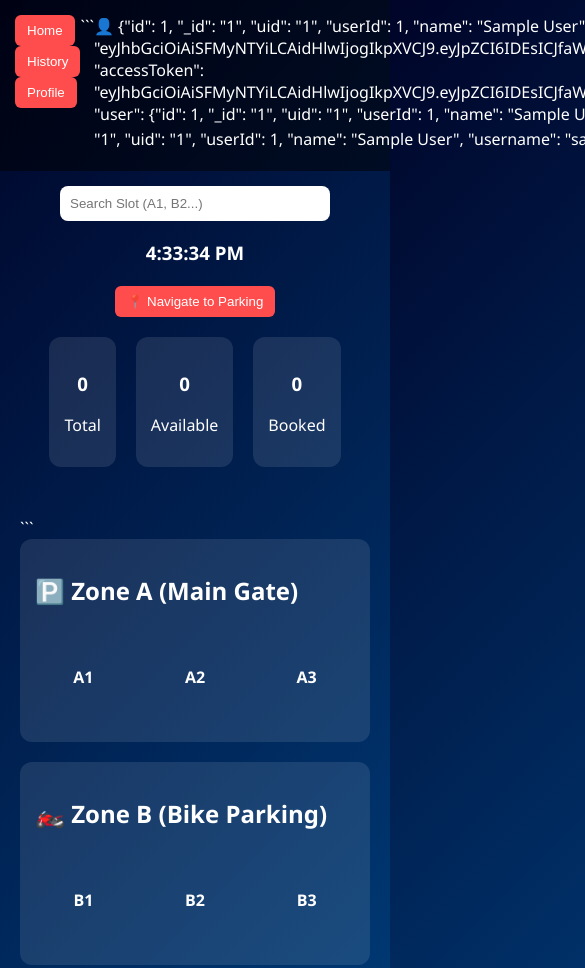
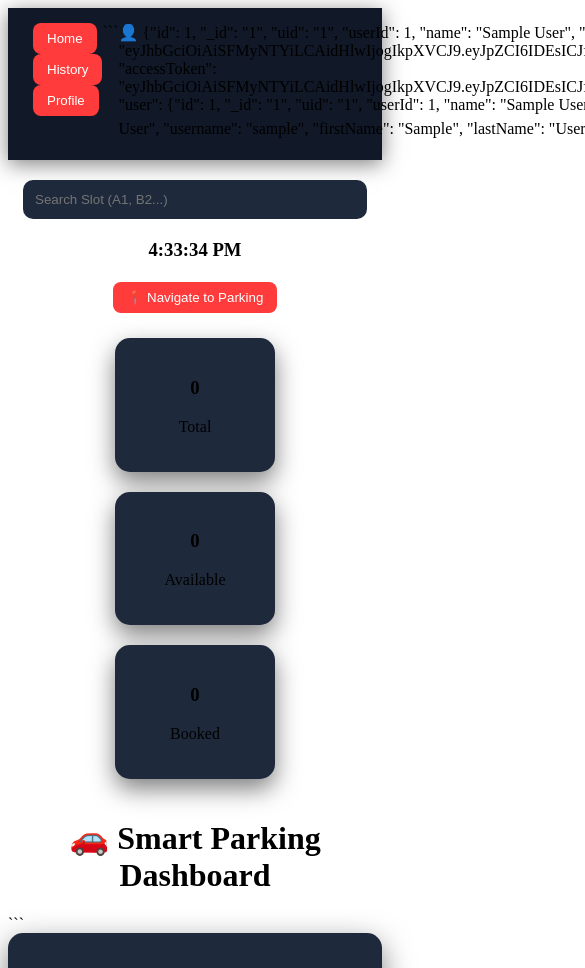
Before and after one commit to lalishsk119-crypto/parking-app, a website: page public/index.html in a window 390 px wide. Shown: the top 968 px of the page, 585 px wide, since content can reach past the window. Drawn offline with Linux system fonts and the light colour scheme; some packages are replaced by stand-ins of ours; no server answers; sample sign-in values are in the browser's storage.

Commit message:
🔥 upgraded UI to RedBus style

````diff
--- a/public/index.html
+++ b/public/index.html
@@ -6,104 +6,158 @@
 <meta name="viewport" content="width=device-width, initial-scale=1.0">
 
 <style>
+<style>
+
+/* 🌌 GLOBAL */
 body {
     margin: 0;
-    font-family: 'Segoe UI', sans-serif;
-    background: linear-gradient(135deg, #000428, #004e92);
+    font-family: 'Poppins', sans-serif;
+    background: #0f172a;
     color: white;
 }
 
-/* NAVBAR */
+/* 🔥 NAVBAR */
 .navbar {
     display: flex;
     justify-content: space-between;
-    padding: 15px;
-    background: rgba(0,0,0,0.5);
+    padding: 15px 25px;
+    background: #111827;
+    box-shadow: 0 4px 20px rgba(0,0,0,0.5);
 }
 
 button {
-    padding: 8px 12px;
+    background: #ff3b3b;
     border: none;
-    background: #ff4d4d;
+    padding: 8px 14px;
     color: white;
-    border-radius: 6px;
+    border-radius: 8px;
     cursor: pointer;
+    transition: 0.2s;
 }
 
-/* SEARCH */
+button:hover {
+    transform: scale(1.05);
+}
+
+/* 🔍 SEARCH */
 .search-box {
-    text-align: center;
-    margin-top: 15px;
+    display: flex;
+    justify-content: center;
+    margin-top: 20px;
 }
 
 .search-box input {
-    padding: 10px;
-    width: 250px;
-    border-radius: 8px;
+    width: 320px;
+    padding: 12px;
+    border-radius: 10px;
     border: none;
+    background: #1e293b;
+    color: white;
 }
 
-/* INFO */
+/* ⏰ TOP INFO */
 .top-info {
     text-align: center;
-    margin-top: 10px;
+    margin-top: 20px;
 }
 
-/* DASHBOARD */
+/* 📊 DASHBOARD CARDS */
 .dashboard {
     display: flex;
     justify-content: center;
     gap: 20px;
-    margin-top: 20px;
+    margin-top: 25px;
 }
 
 .card {
-    background: rgba(255,255,255,0.1);
-    padding: 15px;
-    border-radius: 12px;
+    background: #1e293b;
+    padding: 20px;
+    border-radius: 15px;
+    width: 120px;
     text-align: center;
+    box-shadow: 0 10px 25px rgba(0,0,0,0.5);
 }
 
-/* ZONES */
+/* 🚗 ZONES */
 .parking-zones {
-    margin-top: 30px;
-    padding: 20px;
+    max-width: 900px;
+    margin: 40px auto;
 }
 
 .zone {
-    background: rgba(255,255,255,0.1);
-    padding: 15px;
-    margin-bottom: 20px;
-    border-radius: 12px;
+    background: #1e293b;
+    padding: 20px;
+    margin-bottom: 25px;
+    border-radius: 15px;
+    box-shadow: 0 10px 30px rgba(0,0,0,0.5);
 }
 
+.zone h2 {
+    margin-bottom: 15px;
+}
+
+/* 🧱 SLOT GRID */
 .zone-slots {
     display: flex;
     gap: 15px;
 }
 
+/* 🟢🔴 SLOT STYLE */
 .slot {
     height: 100px;
     width: 100px;
-    border-radius: 10px;
+    border-radius: 12px;
     display: flex;
     justify-content: center;
     align-items: center;
     font-weight: bold;
     cursor: pointer;
+    transition: 0.3s;
 }
 
-.available { background: green; }
-.booked { background: red; }
+.slot:hover {
+    transform: translateY(-5px);
+}
 
-/* MAP */
+/* COLORS */
+.available {
+    background: linear-gradient(135deg, #16a34a, #22c55e);
+}
+
+.booked {
+    background: linear-gradient(135deg, #dc2626, #ef4444);
+}
+
+/* 💡 SUGGESTED */
+.suggested {
+    border: 3px solid yellow;
+    box-shadow: 0 0 20px yellow;
+}
+
+/* 🗺 MAP */
 #map {
     height: 300px;
     width: 90%;
-    margin: auto;
-    border-radius: 10px;
+    margin: 40px auto;
+    border-radius: 15px;
+    overflow: hidden;
 }
+
+/* 📱 MOBILE */
+@media (max-width: 600px) {
+    .dashboard {
+        flex-direction: column;
+        align-items: center;
+    }
+
+    .zone-slots {
+        flex-wrap: wrap;
+        justify-content: center;
+    }
+}
+
 </style>
+
 
 </head>
 
@@ -152,6 +206,7 @@ button {
 <!-- ZONES -->
 
 <div class="parking-zones">
+<h1 style="text-align:center;">🚗 Smart Parking Dashboard</h1>
 
 ```
 <div class="zone">
````
